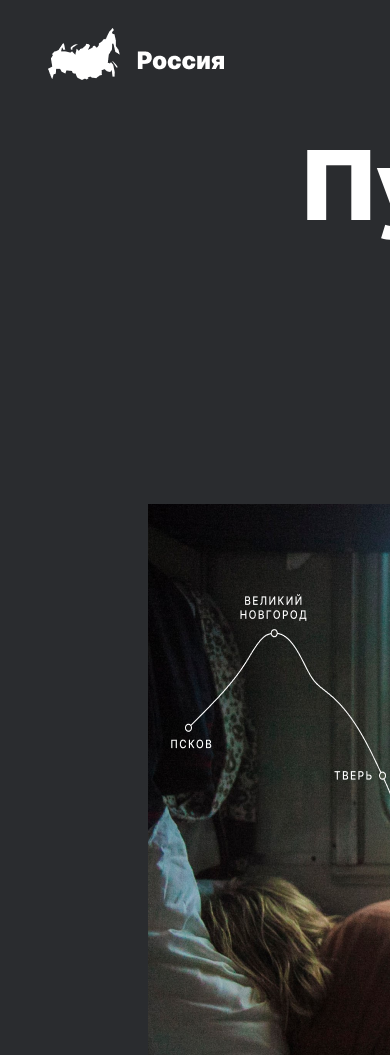
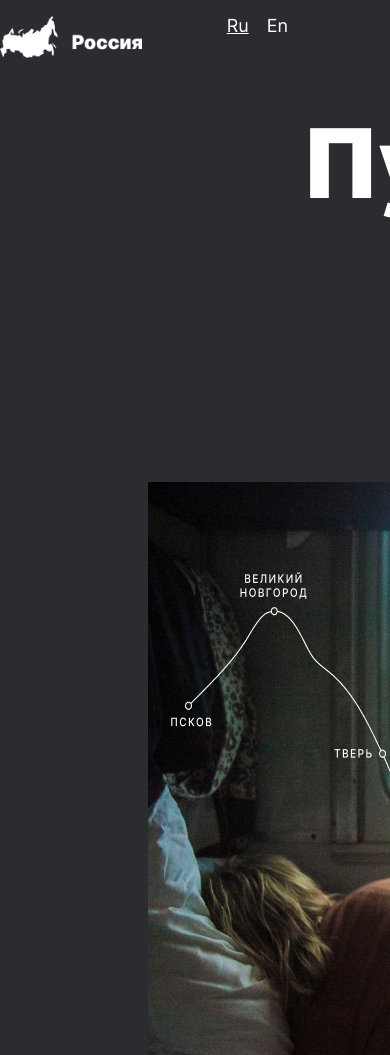
Before and after one commit to Lusabero/russian-travel, a plain HTML site: page index.html in a window 390 px wide. Shown: the top 1055 px of the page. Drawn offline with Linux system fonts and the light colour scheme.

Commit message:
project 3.header finish

```diff
--- a/blocks/header/__lang-link/header__lang-link.css
+++ b/blocks/header/__lang-link/header__lang-link.css
@@ -1,5 +1,5 @@
 .header__lang-link {
-    font-family: Inter;
+    font-family: 'Inter', Arial, sans-serif;
     font-size: 24px;
     line-height: 1.17;
     text-align: right;
@@ -11,3 +11,10 @@
 .header__lang-link:last-child {
     margin-right: 0;
 }
+
+@media (max-width: 424px) {
+    .header__lang-link {
+        font-size: 18px;
+        line-height: 1.11;
+    }
+}
--- a/blocks/header/__logo/header__logo.css
+++ b/blocks/header/__logo/header__logo.css
@@ -3,3 +3,11 @@
     height: 52px;
     margin: 0;
 }
+
+@media (max-width: 424px) {
+    .header__logo {
+        width: 142px;
+        height: 42px;
+        margin: 0;
+    }
+}
--- a/blocks/header/header.css
+++ b/blocks/header/header.css
@@ -5,3 +5,22 @@
     height: 52px;
     justify-content: space-between;
 }
+
+@media (max-width: 1279px) {
+    .header {
+        width: 928px;
+    }
+}
+
+@media (max-width: 767px) {
+    .header {
+        width: 720px;
+    }
+}
+
+@media (max-width: 424px) {
+    .header {
+        width: 288px;
+        height: 42px;
+    }
+}
--- a/blocks/lead/__title/lead__title.css
+++ b/blocks/lead/__title/lead__title.css
@@ -1,6 +1,4 @@
 .lead__title {
-    min-width: 720px;
-    min-height: 200px;
     font-family: Inter;
     font-weight: 900;
     font-size: 96px;
--- a/blocks/page/__header/page__header.css
+++ b/blocks/page/__header/page__header.css
@@ -1,3 +1,15 @@
 .page__header {
     padding: 28px 48px 0 48px;
 }
+
+@media (max-width: 767px) {
+    .page__header {
+        padding: 28px 24px 0 24px;
+    }
+}
+
+@media (max-width: 424px) {
+    .page__header {
+        padding: 16px 16px 0 0;
+    }
+}
--- a/pages/index.css
+++ b/pages/index.css
@@ -1,4 +1,5 @@
 @import url(../vendor/normalize.css);
+@import url(../vendor/fonts/fonts.css);
 @import url(../blocks/page/page.css);
 @import url(../blocks/page/__header/page__header.css);
 @import url(../blocks/header/header.css);
@@ -37,19 +38,6 @@
 @import url(../blocks/cover/__overlay/cover__overlay.css);
 @import url(../blocks/cover/__title/cover__title.css);
 @import url(../blocks/cover/__subtitle/cover__subtitle.css);
-@import url(../blocks/);
-@import url(../blocks/);
-@import url(../blocks/);
-@import url(../blocks/);
-@import url(../blocks/);
-@import url(../blocks/);
-@import url(../blocks/);
-@import url(../blocks/);
-@import url(../blocks/);
-@import url(../blocks/);
-@import url(../blocks/);
-@import url(../blocks/);
-@import url(../blocks/);
 @import url(../blocks/page/__footer/page__footer.css);
 @import url(../blocks/footer/footer.css);
 @import url(../blocks/footer/__links/footer__links.css);
--- /dev/null
+++ b/vendor/fonts/fonts.css
@@ -0,0 +1,23 @@
+@font-face {
+    src: url("./Inter-Black.woff") format("woff"), url("./Inter-Black.woff2") format("woff2");
+    font-family: 'Inter';
+    font-style: normal;
+    font-display: swap;
+    font-weight: 900;
+}
+
+@font-face {
+    src: url("./Inter-Bold.woff") format("woff"), url("./Inter-Bold.woff2") format("woff2");
+    font-family: 'Inter';
+    font-style: normal;
+    font-display: swap;
+    font-weight: 700;
+}
+
+@font-face {
+    src: url("./Inter-Regular.woff") format("woff"), url("./Inter-Regular.woff2") format("woff2");
+    font-family: 'Inter';
+    font-style: normal;
+    font-display: swap;
+    font-weight: 400;
+}
```
Also changed, not shown: vendor/fonts/Inter-Black.woff (added), vendor/fonts/Inter-Black.woff2 (added), vendor/fonts/Inter-Bold.woff (added), vendor/fonts/Inter-Bold.woff2 (added), vendor/fonts/Inter-Regular.woff (added), vendor/fonts/Inter-Regular.woff2 (added), 1 other file.
